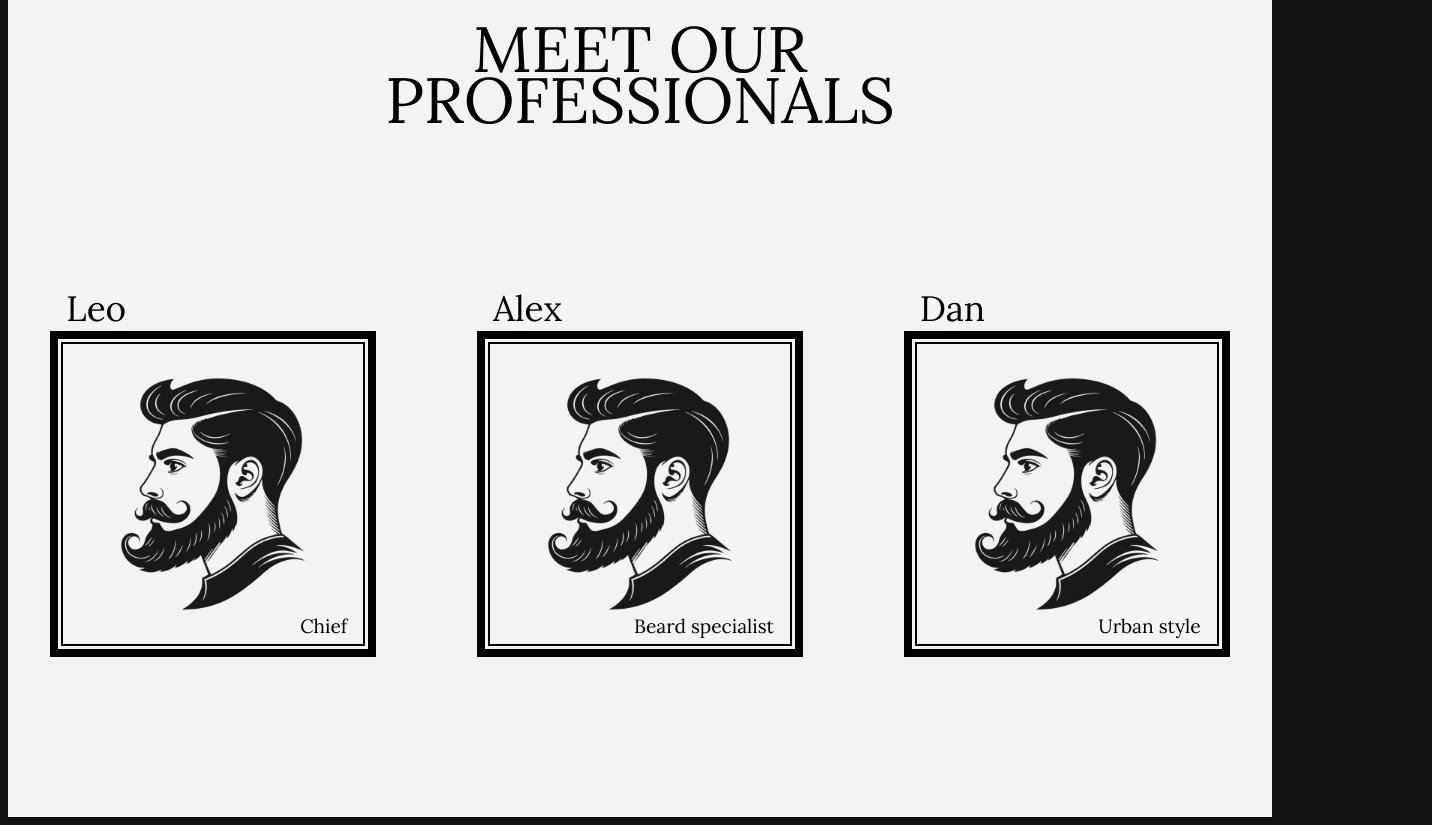
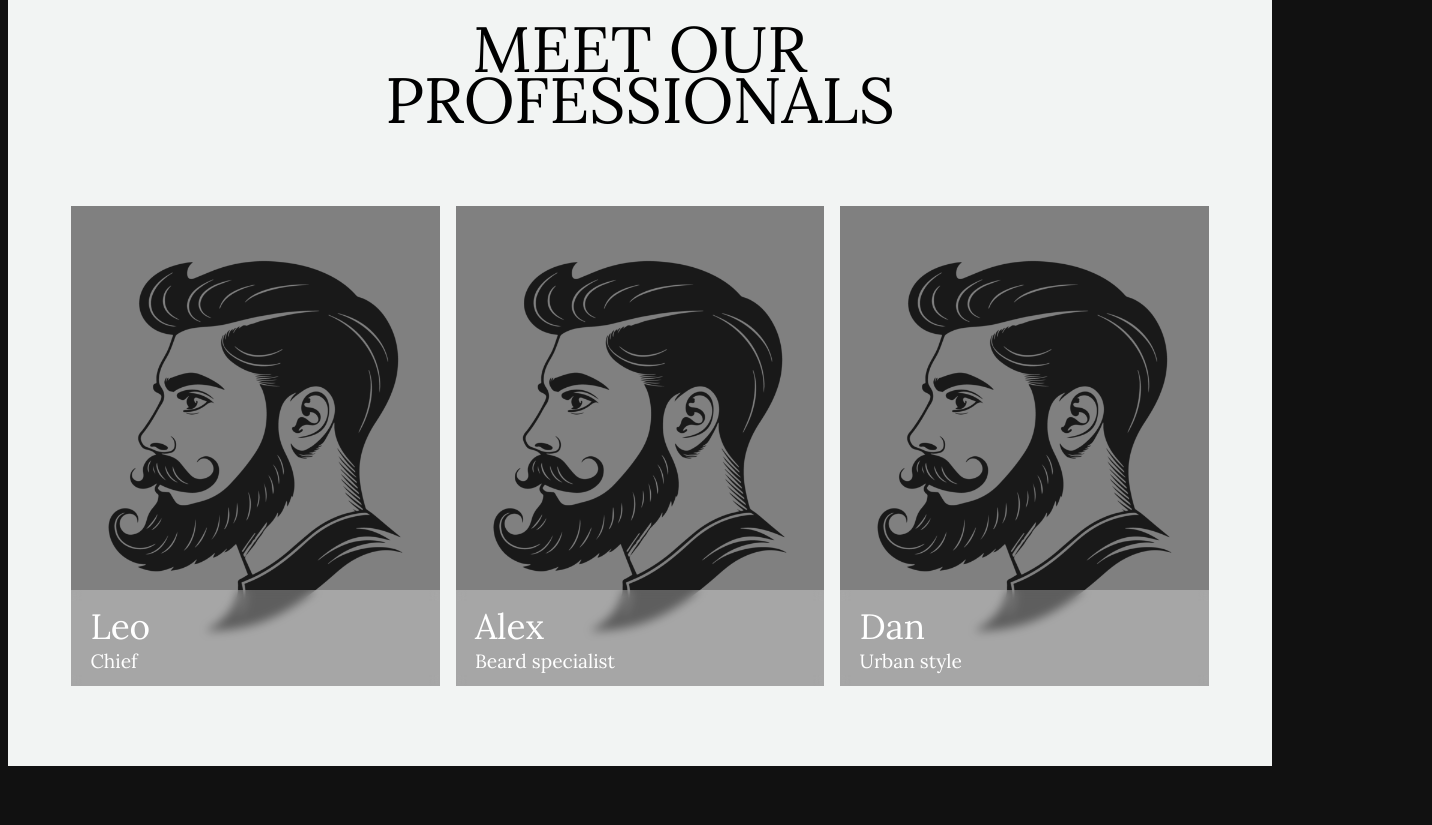
Before and after one commit to agonzalesbm/Barber-Appointment, a React (Vite) app: page / in a window 1280 px wide. Shown: the part 2500-3325 px from the top of the page, 1432 px wide, since content can reach past the window. After the commit the page ends 3274 px from the top, so only its background shows below. Built offline with nearby package versions, Linux system fonts and the light colour scheme.

Commit message:
[@agonzalesbm] team card redesign with blur effect

```diff
--- a/src/components/Team.jsx
+++ b/src/components/Team.jsx
@@ -10,7 +10,6 @@ const Team = () => {
       display: "flex",
       flexDirection: "column",
       alignItems: "center",
-
       // TODO: review the color borders
       // width: "100vw"
     }}>
@@ -41,11 +40,11 @@ const Team = () => {
     </p>
     <div style={{
       display: "grid",
-      gridTemplateColumns: "repeat(auto-fit, minmax(300px, 1fr))",
+      gridTemplateColumns: "repeat(3, 1fr)",
       gap: 16,
-      justifyItems: "center",
-      width: "100%",
-      padding: "20vh"
+      width: "90%",
+      height: "60vh",
+      padding: "10vh"
     }}>
       <TeamCard name={"Leo"} tag={"Chief"} img={profileImg}/>
       <TeamCard name={"Alex"} tag={"Beard specialist"} img={profileImg} alignSelf={"bottom"}/>
--- a/src/components/TeamCard.jsx
+++ b/src/components/TeamCard.jsx
@@ -2,41 +2,41 @@ import "../index.css";
 
 const TeamCard = ({ img, name, tag }) => {
   return (
-    <div>
+    <div style={{
+      backgroundImage: `url(${img})`,
+      backgroundPosition: "center",
+      backgroundRepeat: "no-repeat",
+      backgroundSize: "cover",
+      fontFamily: "var(--secondary-font)",
+      display: "flex",
+      flexDirection: "column-reverse",
+      height: "100%",
+      width: "100%",
+      backgroundColor: "gray"
+    }}>
+      <div style={{
+        display: "flex",
+        flexDirection: "column",
+        justifyContent: "center",
+        height: "12%",
+        padding: "1.5vw",
+        color: "var(--white)",
+        background: "rgba(255, 255, 255, 0.3)",
+        backdropFilter: "blur(5px)"
+      }}>
         <p style={{
-        alignSelf: "top",
           fontSize: "2.2rem",
-        paddingLeft: "16px",
           margin: 0,
           fontFamily: "var(--secondary-font)"
         }}>
           {name}
         </p>
-      <div style={{
-        border: "8px solid black",
-        padding: 3
-      }}>
-        <div style={{
-          backgroundImage: `url(${img})`,
-          backgroundPosition: "center",
-          backgroundSize: "contain",
-          fontFamily: "var(--secondary-font)",
-          display: "flex",
-          flexDirection: "column-reverse",
-          height: "300px",
-          width: "300px",
-          border: "2px solid black",
-        }}>
         <p style={{
-            // alignSelf: "bottom",
           fontSize: "1.2rem",
-            textAlign: "end",
-            paddingRight: "16px",
-            marginBottom: 6
+          margin: 0
         }}>
           {tag}
         </p>
-        </div>
       </div>
     </div>
   );
--- a/src/styles/team.css
+++ b/src/styles/team.css
@@ -2,5 +2,5 @@
   display: grid;
   border: 1px solid red;
   grid-template-columns: repeat(auto-fit, 300px);
-  gap: 16px
+  gap: 16px,
 }
```
Also changed, not shown: 1 other file (tests, documents, lock files or other folders). Lines whose indentation alone changed are shown as unchanged.
